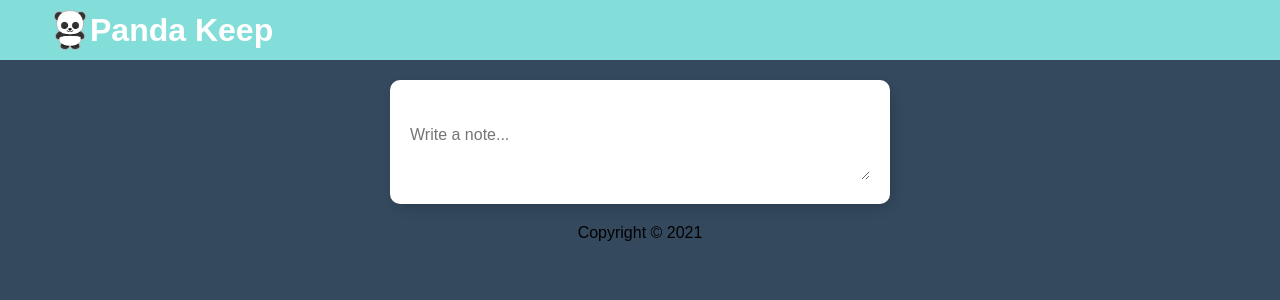
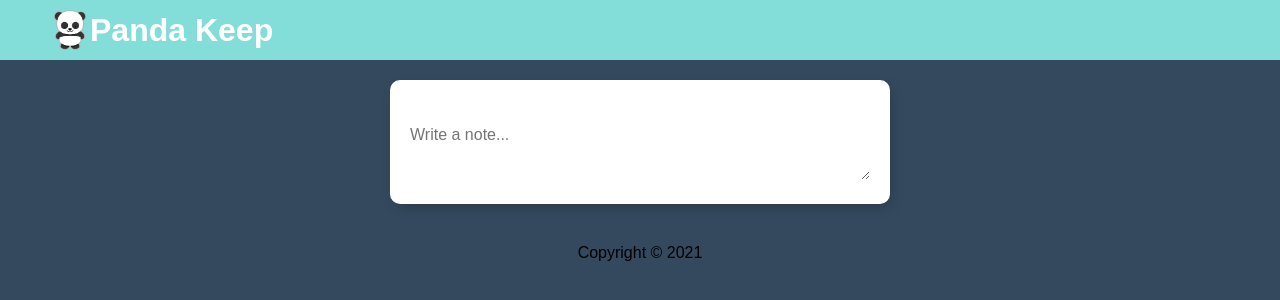
Before and after one commit to Kritika1300/Google-Keep-App-Clone, a React (Create React App) app in the folder googlekeep/: page / in a window 1280 px wide. Shown: the top 300 px of the page. Built offline with nearby package versions, Linux system fonts and the light colour scheme.

Commit message:
Css flexbox

```diff
--- a/googlekeep/src/Footer.jsx
+++ b/googlekeep/src/Footer.jsx
@@ -5,7 +5,7 @@ const Footer = () => {
   return (
   <footer>
       <p>
-       <center>Copyright © {year} </center>
+      Copyright © {year}
       </p>
   </footer>
   );
--- a/googlekeep/src/index.css
+++ b/googlekeep/src/index.css
@@ -59,6 +59,10 @@ body {
   width: 80vw;
   margin: auto;
   height: auto;
+  display: flex;
+  flex-direction: row;
+  justify-content: center;
+  flex-wrap: wrap;
 }
 input{
   width: 100%;
@@ -137,3 +141,9 @@ textarea{
   margin:16px;
   float: left;
 }
+footer{
+  margin-top: 20px;
+  display: flex;
+  flex-direction: center;
+  justify-content: center;
+}
```
